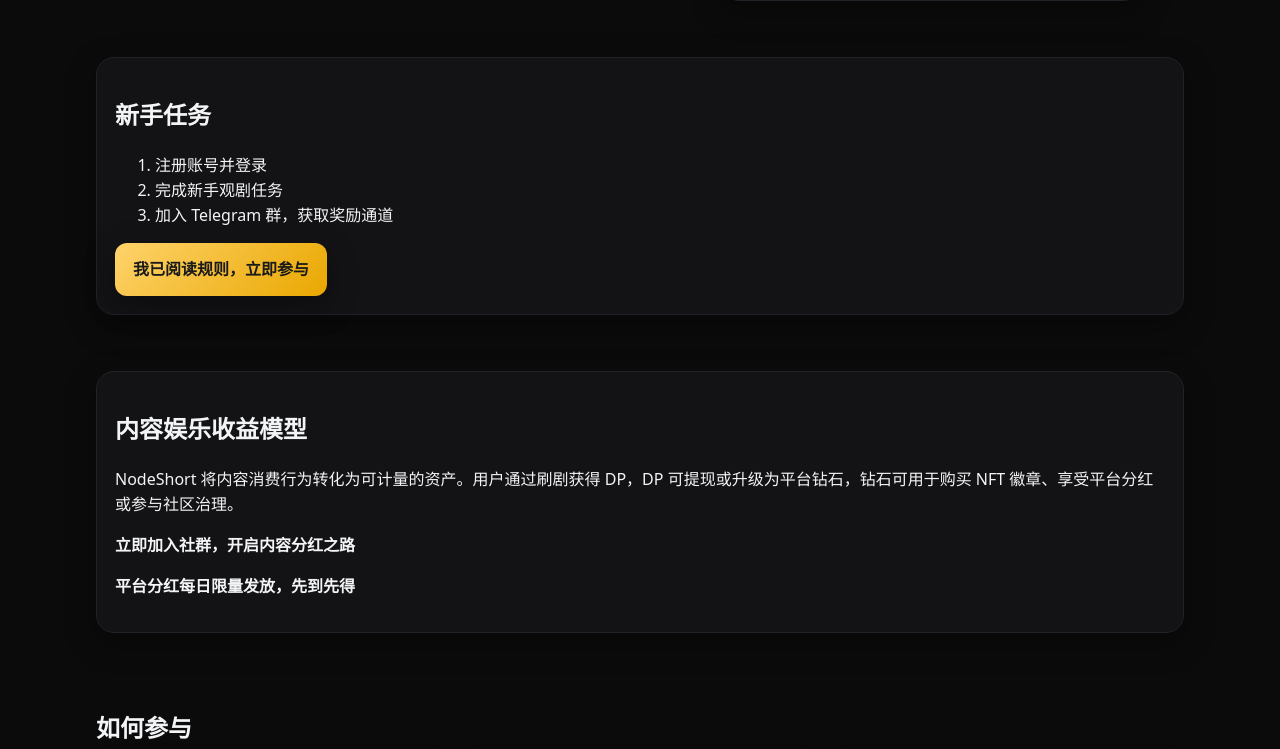
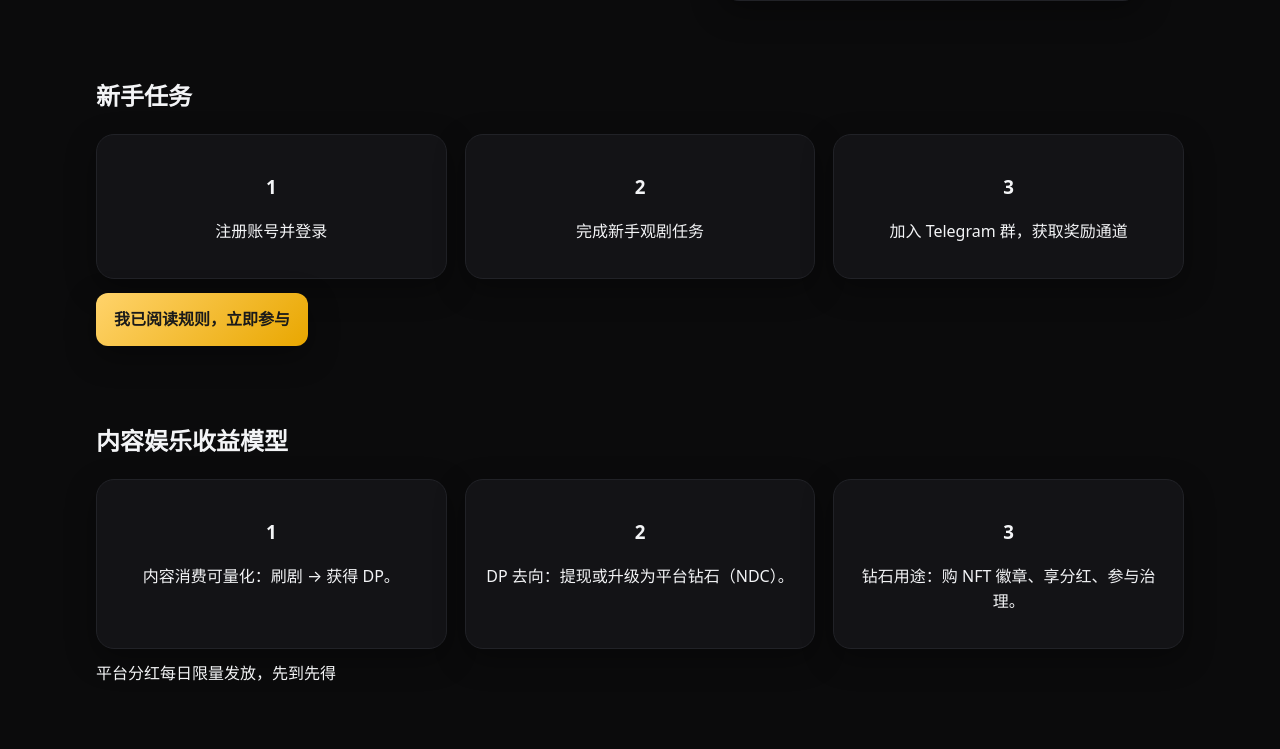
Before and after one commit to luohan245-max/nodeshort_test, a plain HTML site: page nodeshort-landing-gift_01_已上传/index.html in a window 1280 px wide. Shown: the part 784-1533 px from the top of the page. Drawn offline with Linux system fonts and the light colour scheme.

Commit message:
Update index.html

```diff
--- a/nodeshort-landing-gift_01_已上传/index.html
+++ b/nodeshort-landing-gift_01_已上传/index.html
@@ -143,30 +143,31 @@
       </div>
     </section>
 
-    <!-- 新增 新手任务卡片 -->
+    <!-- 新手任务：改为与“如何参与”一致的卡片样式 -->
     <section class="section" id="novice-tasks">
       <div class="container">
-        <div class="card" style="padding:18px;">
-          <h2>新手任务</h2>
-          <ol>
-            <li>注册账号并登录</li>
-            <li>完成新手观剧任务</li>
-            <li>加入 Telegram 群，获取奖励通道</li>
-          </ol>
+        <h2>新手任务</h2>
+        <div class="grid-3">
+          <div class="card" style="padding:18px; text-align:center;"><h3>1</h3><p class="muted">注册账号并登录</p></div>
+          <div class="card" style="padding:18px; text-align:center;"><h3>2</h3><p class="muted">完成新手观剧任务</p></div>
+          <div class="card" style="padding:18px; text-align:center;"><h3>3</h3><p class="muted">加入 Telegram 群，获取奖励通道</p></div>
+        </div>
+        <div style="margin-top:14px;max-width:300px">
           <a href="https://www.nodeshort.com/h5/#/?code=9HKKIP" class="btn" target="_blank" rel="noopener">我已阅读规则，立即参与</a>
         </div>
       </div>
     </section>
 
-    <!-- 新增 内容娱乐收益模型卡片 -->
+    <!-- 内容娱乐收益模型：改为卡片样式 -->
     <section class="section" id="rewards-model">
       <div class="container">
-        <div class="card" style="padding:18px;">
-          <h2>内容娱乐收益模型</h2>
-          <p>NodeShort 将内容消费行为转化为可计量的资产。用户通过刷剧获得 DP，DP 可提现或升级为平台钻石，钻石可用于购买 NFT 徽章、享受平台分红或参与社区治理。</p>
-          <p><strong>立即加入社群，开启内容分红之路</strong></p>
-          <p><strong>平台分红每日限量发放，先到先得</strong></p>
+        <h2>内容娱乐收益模型</h2>
+        <div class="grid-3">
+          <div class="card" style="padding:18px; text-align:center;"><h3>1</h3><p class="muted">内容消费可量化：刷剧 → 获得 DP。</p></div>
+          <div class="card" style="padding:18px; text-align:center;"><h3>2</h3><p class="muted">DP 去向：提现或升级为平台钻石（NDC）。</p></div>
+          <div class="card" style="padding:18px; text-align:center;"><h3>3</h3><p class="muted">钻石用途：购 NFT 徽章、享分红、参与治理。</p></div>
         </div>
+        <p class="muted" style="margin-top:12px">平台分红每日限量发放，先到先得</p>
       </div>
     </section>
 
@@ -224,18 +225,8 @@
       </div>
     </section>
 
-    <!-- 新增内容开始 -->
-    <section class="section" id="tasks">
-      <div class="container">
-        <h2>新手任务</h2>
-        <ul class="list">
-          <li><span class="idx">1</span><span>注册账号并登录</span></li>
-          <li><span class="idx">2</span><span>完成新手观剧任务</span></li>
-          <li><span class="idx">3</span><span>加入 Telegram 群，获取奖励通道</span></li>
-          <li><span class="idx">4</span><span>绑定钱包，开始兑换</span></li>
-        </ul>
-      </div>
-    </section>
+    <!-- 按你的要求：删除了靠近#earn前的“tasks”板块与#earn后的“model”板块 -->
+
     <section class="section" id="earn">
       <div class="container">
         <h2>如何赚钱</h2>
@@ -247,13 +238,7 @@
         </div>
       </div>
     </section>
-    <section class="section" id="model">
-      <div class="container">
-        <h2>内容娱乐收益模型</h2>
-        <p>NodeShort 将内容消费行为转化为可计量的资产。</p>
-        <p>用户通过刷剧获得DP，DP可提现或升级为平台钻石，钻石可用于购买NFT徽章、享受平台分红或参与社区治理。</p>
-      </div>
-    </section>
+
     <section class="section" id="join">
       <div class="container" style="text-align:center">
         <h2>立即加入社群，开启内容分红之路</h2>
@@ -261,7 +246,6 @@
         <a class="btn" href="https://t.me/NodeShortVN" target="_blank" rel="noopener">👉 立即进群</a>
       </div>
     </section>
-    <!-- 新增内容结束 -->
 
   </main>
 
@@ -281,7 +265,7 @@
       <div class="brand" style="margin-top:24px;text-align:center;justify-content:center;display:flex;align-items:center">
         <img src="./assets/nodeshort-logo.png" alt="NodeShort Logo">
       </div>
-      <div class="muted" style="text-align:center">© 2025 Node Short Studios Pte. Ltd. All rights reserved.</div>
+      <div class="muted" style="text-align:center">© 2025 Node Short Studios Pte. Ltd. All rights reserved。</div>
     </div>
   </footer>
 
```
